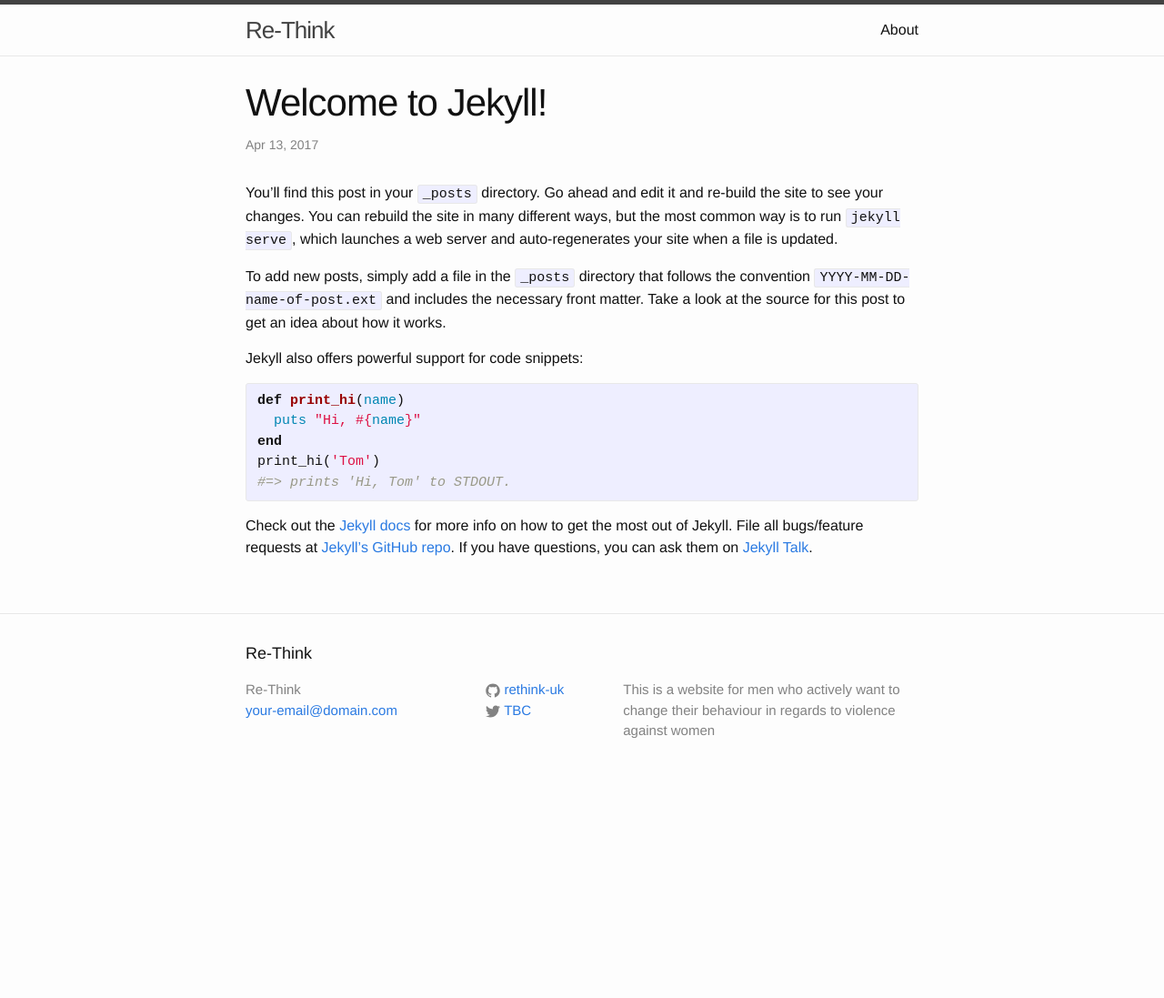
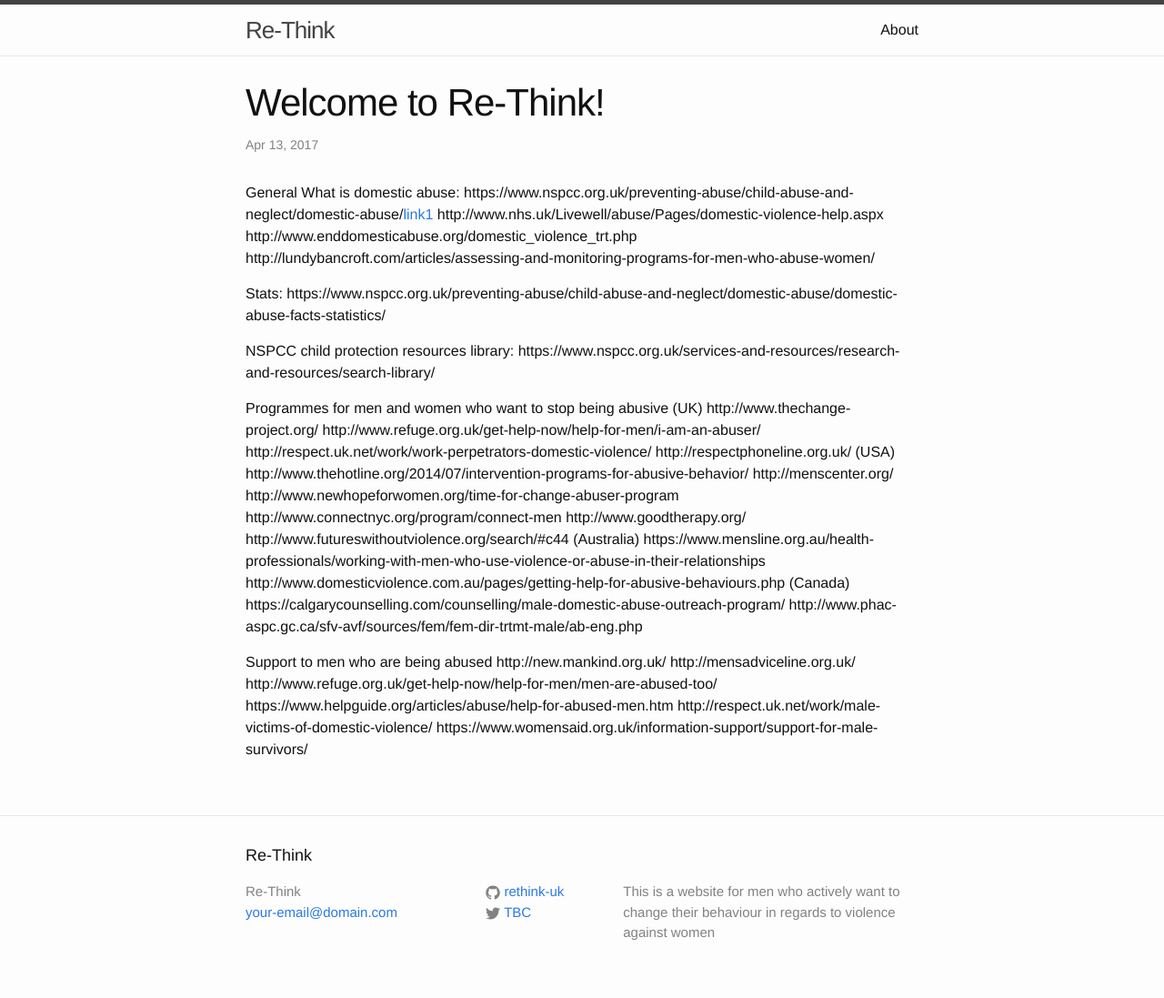
Before and after one commit to rethink-uk/rethink-uk.github.io, a Jekyll site: the page built from _posts/2017-04-13-welcome-to-jekyll.markdown, in a window 1280 px wide. Shown: the whole page at 91% size. Built offline with Jekyll 4.4.1, drawn with Linux system fonts in a browser that asks for light colours; before the commit the page ends 900 px from its top, so only the background shows below that.

Commit message:
Update 2017-04-13-welcome-to-jekyll.markdown

```diff
--- a/_posts/2017-04-13-welcome-to-jekyll.markdown
+++ b/_posts/2017-04-13-welcome-to-jekyll.markdown
@@ -1,25 +1,49 @@
 ---
 layout: post
-title:  "Welcome to Jekyll!"
+title:  "Welcome to Re-Think!"
 date:   2017-04-13 09:41:03 +0000
-categories: jekyll update
+categories: Website Content
 ---
-You’ll find this post in your `_posts` directory. Go ahead and edit it and re-build the site to see your changes. You can rebuild the site in many different ways, but the most common way is to run `jekyll serve`, which launches a web server and auto-regenerates your site when a file is updated.
 
-To add new posts, simply add a file in the `_posts` directory that follows the convention `YYYY-MM-DD-name-of-post.ext` and includes the necessary front matter. Take a look at the source for this post to get an idea about how it works.
+General
+What is domestic abuse:
+https://www.nspcc.org.uk/preventing-abuse/child-abuse-and-neglect/domestic-abuse/[link1]
+http://www.nhs.uk/Livewell/abuse/Pages/domestic-violence-help.aspx
+http://www.enddomesticabuse.org/domestic_violence_trt.php
+http://lundybancroft.com/articles/assessing-and-monitoring-programs-for-men-who-abuse-women/
 
-Jekyll also offers powerful support for code snippets:
+Stats:
+https://www.nspcc.org.uk/preventing-abuse/child-abuse-and-neglect/domestic-abuse/domestic-abuse-facts-statistics/
 
-{% highlight ruby %}
-def print_hi(name)
-  puts "Hi, #{name}"
-end
-print_hi('Tom')
-#=> prints 'Hi, Tom' to STDOUT.
-{% endhighlight %}
+NSPCC child protection resources library:
+https://www.nspcc.org.uk/services-and-resources/research-and-resources/search-library/
 
-Check out the [Jekyll docs][jekyll-docs] for more info on how to get the most out of Jekyll. File all bugs/feature requests at [Jekyll’s GitHub repo][jekyll-gh]. If you have questions, you can ask them on [Jekyll Talk][jekyll-talk].
+Programmes for men and women who want to stop being abusive
+(UK)
+http://www.thechange-project.org/
+http://www.refuge.org.uk/get-help-now/help-for-men/i-am-an-abuser/
+http://respect.uk.net/work/work-perpetrators-domestic-violence/
+http://respectphoneline.org.uk/
+(USA)
+http://www.thehotline.org/2014/07/intervention-programs-for-abusive-behavior/
+http://menscenter.org/
+http://www.newhopeforwomen.org/time-for-change-abuser-program
+http://www.connectnyc.org/program/connect-men
+http://www.goodtherapy.org/
+http://www.futureswithoutviolence.org/search/#c44
+(Australia)
+https://www.mensline.org.au/health-professionals/working-with-men-who-use-violence-or-abuse-in-their-relationships
+http://www.domesticviolence.com.au/pages/getting-help-for-abusive-behaviours.php
+(Canada)
+https://calgarycounselling.com/counselling/male-domestic-abuse-outreach-program/
+http://www.phac-aspc.gc.ca/sfv-avf/sources/fem/fem-dir-trtmt-male/ab-eng.php
 
-[jekyll-docs]: http://jekyllrb.com/docs/home
-[jekyll-gh]:   https://github.com/jekyll/jekyll
-[jekyll-talk]: https://talk.jekyllrb.com/
+Support to men who are being abused
+http://new.mankind.org.uk/
+http://mensadviceline.org.uk/
+http://www.refuge.org.uk/get-help-now/help-for-men/men-are-abused-too/
+https://www.helpguide.org/articles/abuse/help-for-abused-men.htm
+http://respect.uk.net/work/male-victims-of-domestic-violence/
+https://www.womensaid.org.uk/information-support/support-for-male-survivors/
+
+[link1]: https://www.nspcc.org.uk/preventing-abuse/child-abuse-and-neglect/domestic-abuse/
```
